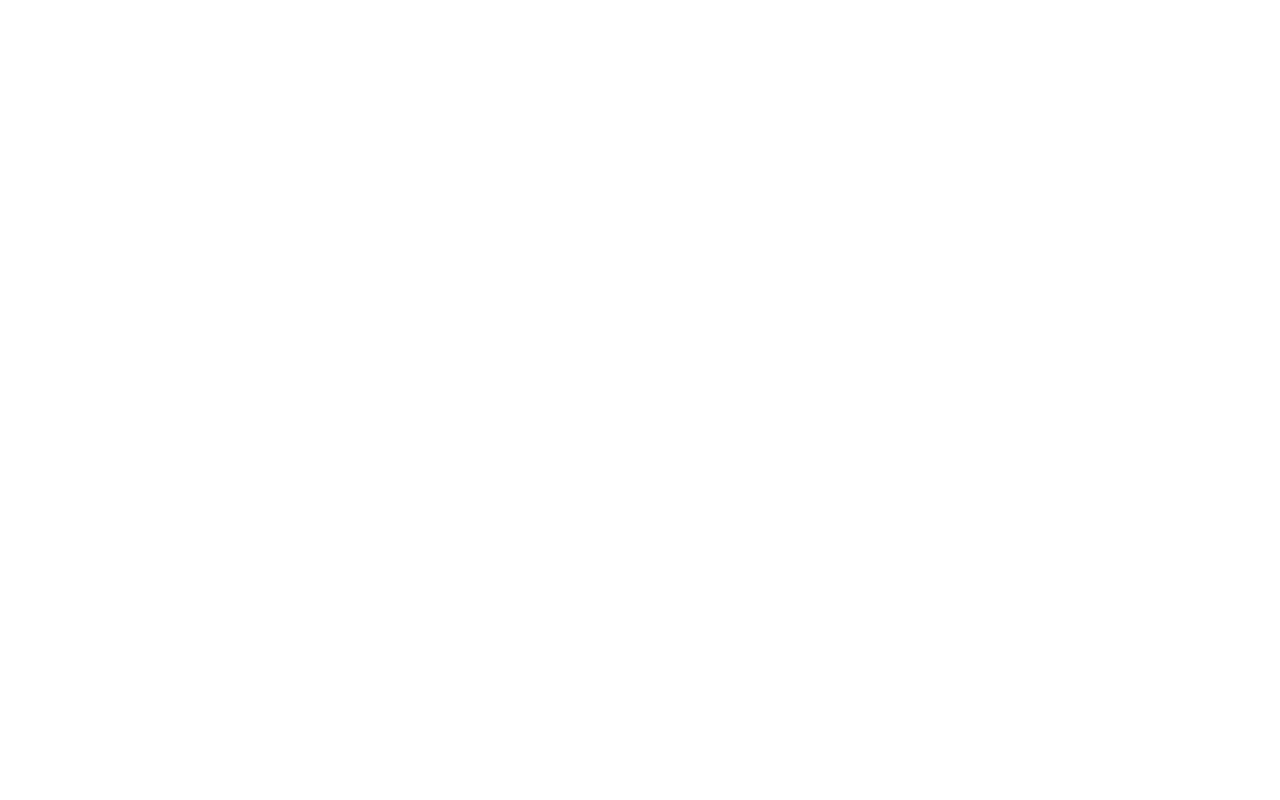
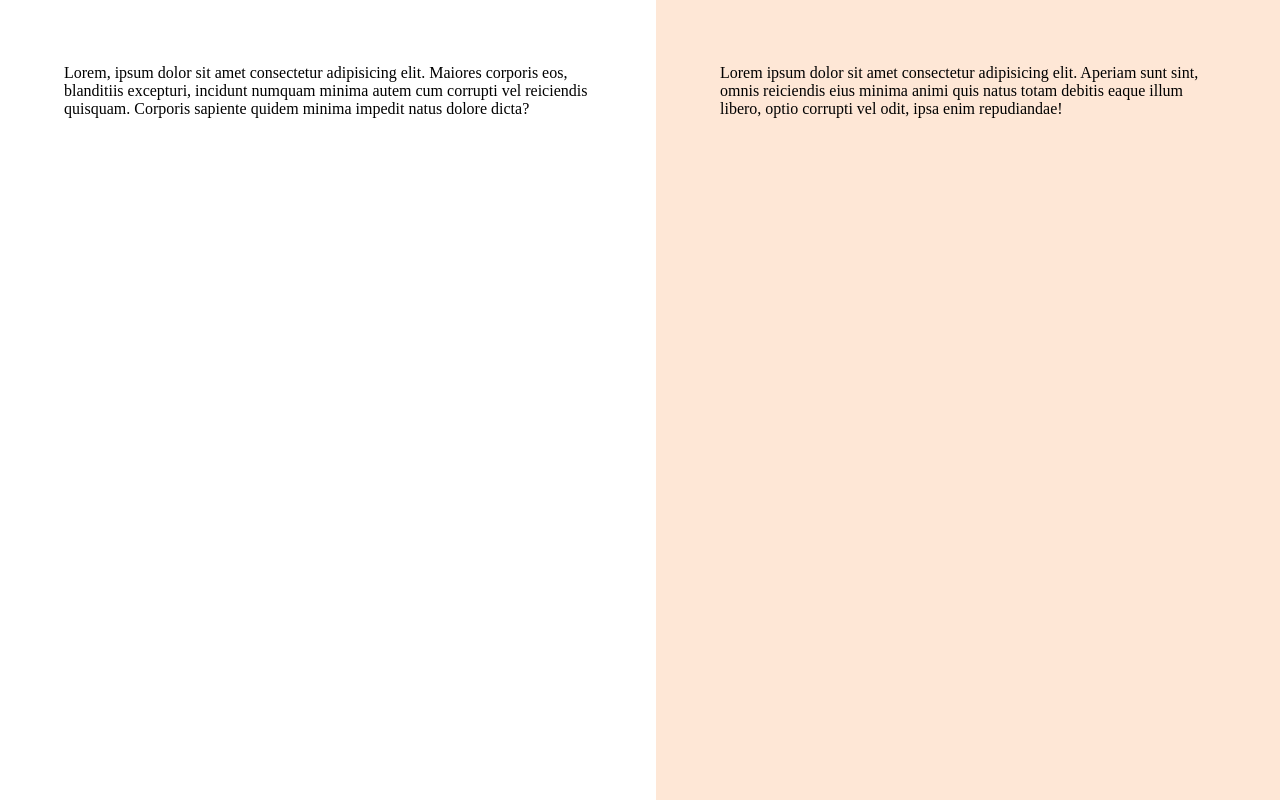
Before and after one commit to abimaelrss/projeto-formulario-de-matricula, a plain HTML site: page index.html in a window 1280 px wide. Drawn offline with Linux system fonts and the light colour scheme.

Commit message:
Layout css

```diff
--- a/index.html
+++ b/index.html
@@ -15,6 +15,14 @@
 
 </head>
 <body>
+  <div id="app">
+    <main>
+      <div class="main-container">Lorem, ipsum dolor sit amet consectetur adipisicing elit. Maiores corporis eos, blanditiis excepturi, incidunt numquam minima autem cum corrupti vel reiciendis quisquam. Corporis sapiente quidem minima impedit natus dolore dicta?</div>
+    </main>
 
+    <aside>
+      <div class="aside-container">Lorem ipsum dolor sit amet consectetur adipisicing elit. Aperiam sunt sint, omnis reiciendis eius minima animi quis natus totam debitis eaque illum libero, optio corrupti vel odit, ipsa enim repudiandae!</div>
+    </aside>
+  </div>
 </body>
 </html>
--- a/styles/global.css
+++ b/styles/global.css
@@ -1,3 +1,9 @@
+* {
+  margin: 0;
+  padding: 0;
+  box-sizing: border-box;
+}
+
 :root {
   --font-family: 'Poppins', sans-serif;
   --text: 400 1rem/1.5 var(--font-family);
@@ -15,3 +21,7 @@
   --stroke-highlight: #F3541C;
   --semantic-error: #DC2626;
 }
+
+body {
+  overflow: hidden;
+}
--- a/styles/index.css
+++ b/styles/index.css
@@ -1 +1,2 @@
 @import url(global.css);
+@import url(layout.css);
--- /dev/null
+++ b/styles/layout.css
@@ -0,0 +1,26 @@
+#app {
+  display: grid;
+  grid-template-columns: 51.25% 48.75%;
+
+  height: 100vh;
+  overflow: hidden;
+}
+
+main {
+  overflow: auto;
+  padding: 4rem;
+
+  & .main-container {
+    max-width: 33rem;
+    margin-left: auto;
+  }
+}
+
+aside {
+  background-color: var(--surface-secondary);
+  padding: 4rem;
+
+  & .aside-container {
+    max-width: 31rem;
+  }
+}
```
